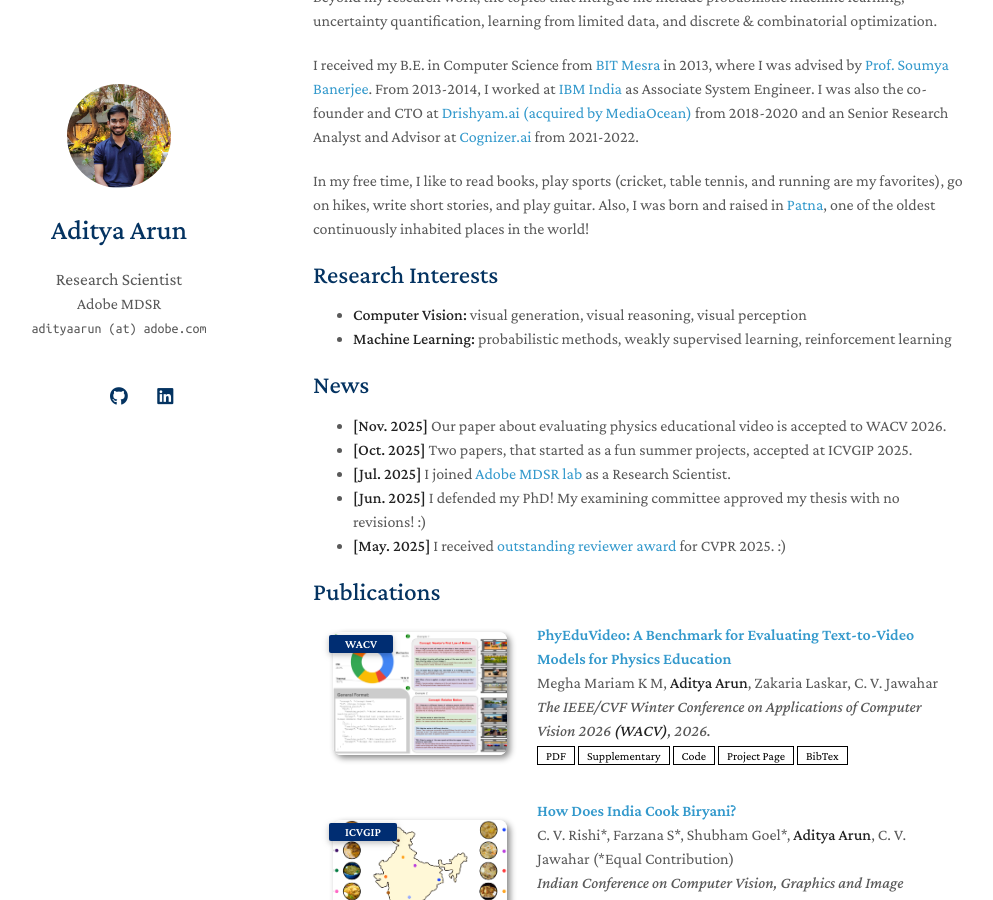
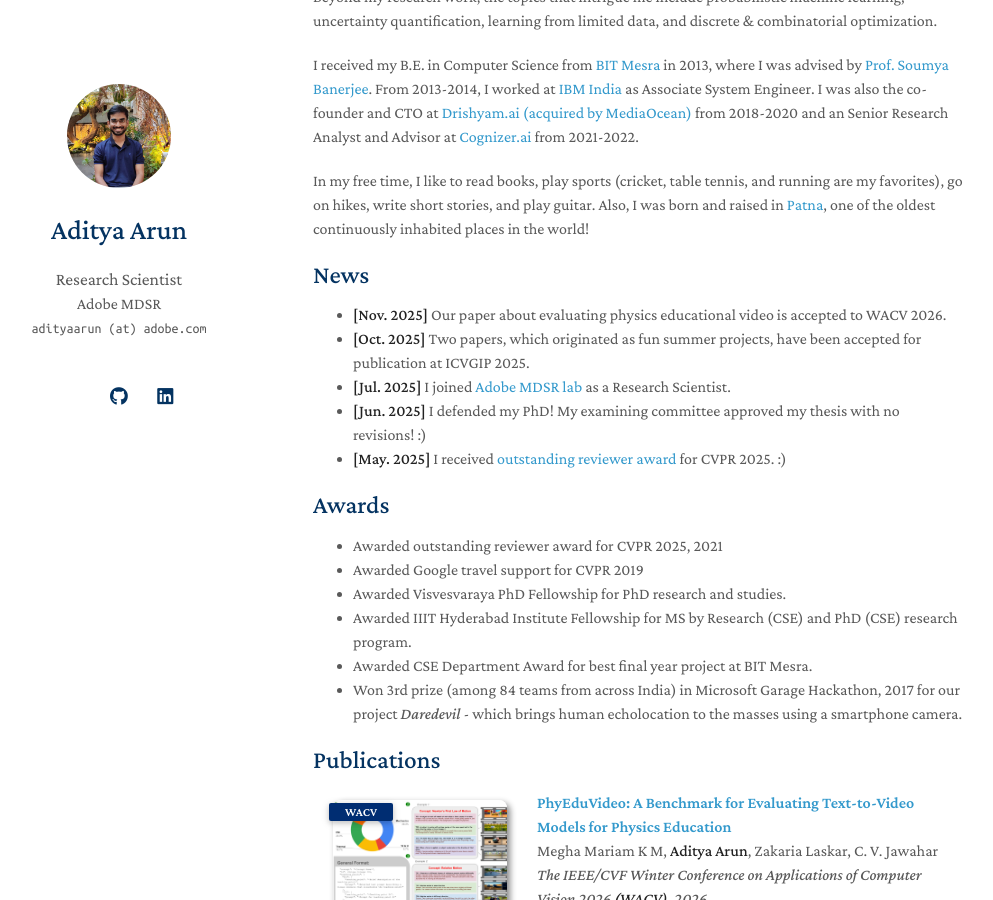
Before and after one commit to adityaarun1/adityaarun1.github.io, a Jekyll site: the page built from index.md, in a window 1280 px wide and 900 px high, scrolled down 404 px. Shown: the whole window, without its empty margins (157-1150 px from the left). Built offline with Jekyll 4.4.1, drawn with Linux system fonts in a browser that asks for light colours; a style sheet for code colours, icons or effects is not loaded.

Commit message:
edit details

```diff
--- a/_data/publications.yml
+++ b/_data/publications.yml
@@ -59,7 +59,7 @@ main:
     conference: US Patent Application, 2023.
     pdf: ./assets/files/patent23/JRSVA_WO_Patent_2023.pdf
     page: https://patentscope.wipo.int/search/en/detail.jsf?docId=WO2023069396
-    image:
+    image: ./assets/files/BLANK.jpg
 
   - title: "Weakly Supervised Instance Segmentation by Learning Annotation Consistent Instances"
     authors: <strong>Aditya Arun</strong>, C. V. Jawahar, M. Pawan Kumar
--- a/index.md
+++ b/index.md
@@ -14,15 +14,24 @@ I received my B.E. in Computer Science from [BIT Mesra](https://bitmesra.ac.in/)
 
 In my free time, I like to read books, play sports (cricket, table tennis, and running are my favorites), go on hikes, write short stories, and play guitar. Also, I was born and raised in [Patna](https://en.wikipedia.org/wiki/Patna), one of the oldest continuously inhabited places in the world!
 
-## Research Interests
+<!-- ## Research Interests
 
 - **Computer Vision:** visual generation, visual reasoning, visual perception
-- **Machine Learning:** probabilistic methods, weakly supervised learning, reinforcement learning
+- **Machine Learning:** probabilistic methods, weakly supervised learning, reinforcement learning -->
 
 ## News
 
 - **[Nov. 2025]** Our paper about evaluating physics educational video is accepted to WACV 2026.
-- **[Oct. 2025]** Two papers, that started as a fun summer projects, accepted at ICVGIP 2025.
+- **[Oct. 2025]** Two papers, which originated as fun summer projects, have been accepted for publication at ICVGIP 2025.
 - **[Jul. 2025]** I joined [Adobe MDSR lab](https://adobe.mdsr.live/) as a Research Scientist.
 - **[Jun. 2025]** I defended my PhD! My examining committee approved my thesis with no revisions! :)
 - **[May. 2025]** I received [outstanding reviewer award](https://cvpr.thecvf.com/Conferences/2025/ProgramCommittee#all-outstanding-reviewer) for CVPR 2025. :)
+
+## Awards
+
+- Awarded outstanding reviewer award for CVPR 2025, 2021
+- Awarded Google travel support for CVPR 2019
+- Awarded Visvesvaraya PhD Fellowship for PhD research and studies.
+- Awarded IIIT Hyderabad Institute Fellowship for MS by Research (CSE) and PhD (CSE) research program.
+- Awarded CSE Department Award for best final year project at BIT Mesra.
+- Won 3rd prize (among 84 teams from across India) in Microsoft Garage Hackathon, 2017 for our project *Daredevil* - which brings human echolocation to the masses using a smartphone camera.
```
Also changed, not shown: assets/files/BLANK.jpg (added), 1 other file.
